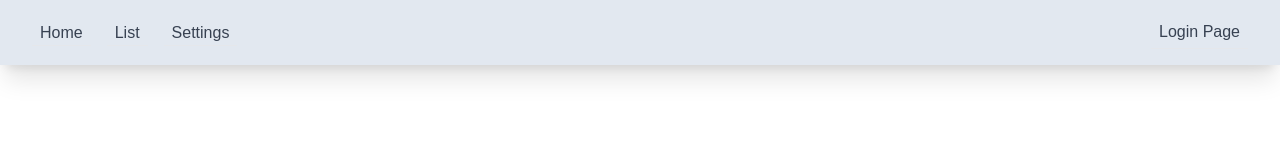
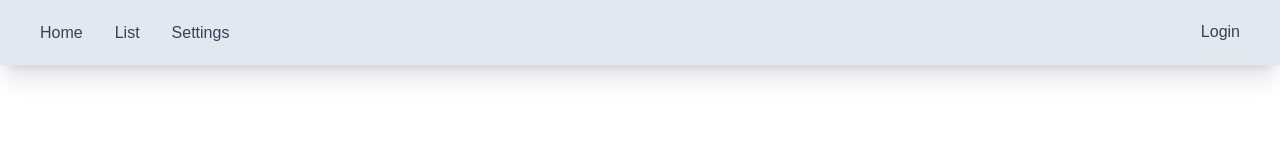
Before and after one commit to abas002/pspexpress-test, a Next.js app: page / in a window 1280 px wide. Shown: the top 160 px of the page. Built offline with nearby package versions, Linux system fonts and the light colour scheme.

Commit message:
rename login button to Login

```diff
--- a/src/components/layout/Header.tsx
+++ b/src/components/layout/Header.tsx
@@ -33,7 +33,7 @@ const Header = () => {
                     </ul>
                     {role
                         ? <button onClick={onClickLogoutBtn} className='px-4 py-2 rounded-md text-red-600'>Logout</button>
-                        : <Link href="/login" className="text-gray-700 border-b hover:bg-gray-50 px-2 py-1">Login Page</Link>
+                        : <Link href="/login" className="text-gray-700 border-b hover:bg-gray-50 px-2 py-1">Login</Link>
                     }
                 </div>
             </nav>
```
